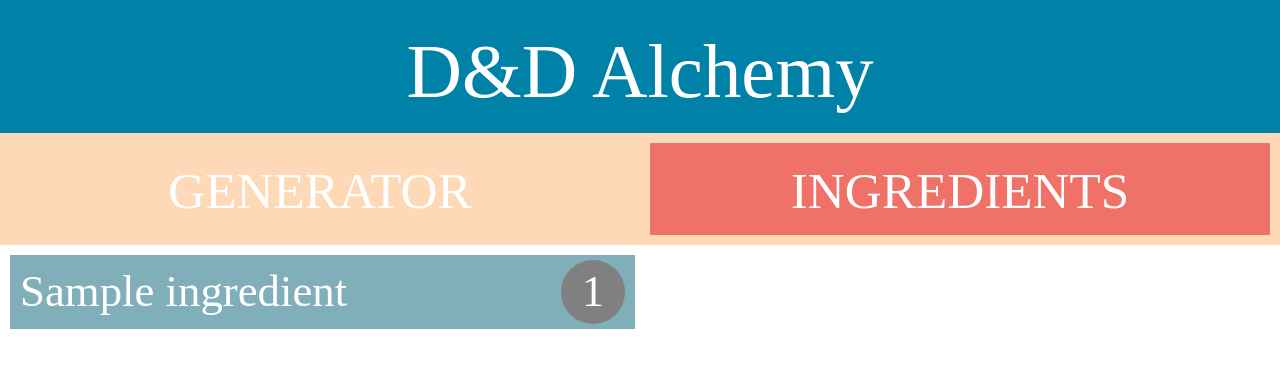
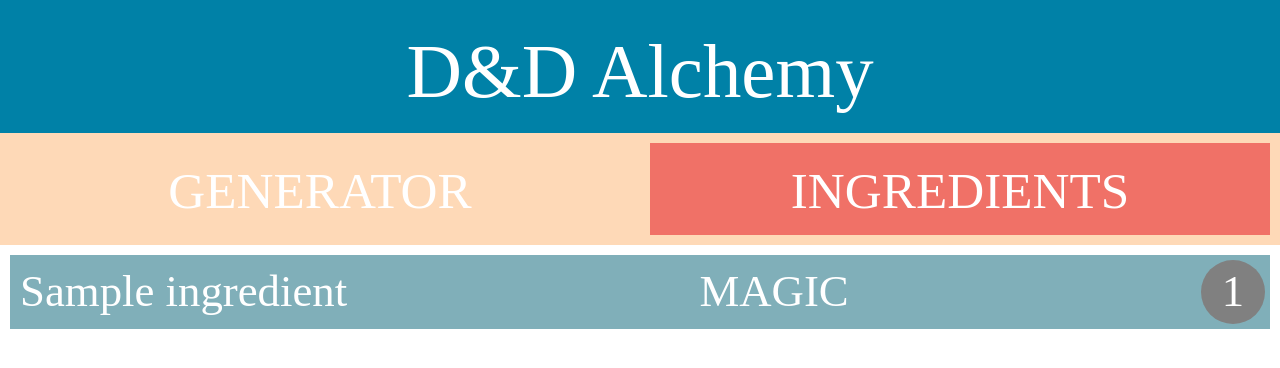
Before and after one commit to Ingubaru/dndAlchemy, a Django app: page /ingredient_list in a window 1280 px wide. Shown: the top 368 px of the page. Run offline with Django 3.2, Linux system fonts and the light colour scheme; tables that the repository leaves empty hold one stand-in row (values such as "Sample post"); some libraries are stand-ins or nearby versions.

Commit message:
Change ingredient list

```diff
--- a/herbalism/static/css/herbalism.css
+++ b/herbalism/static/css/herbalism.css
@@ -48,29 +48,6 @@ h1, h2, h3, h4 {
 /*------------------------------------------------------
 	INGREDIENT LIST
 ------------------------------------------------------*/
-.ingredient-list {
-	display: flex;
-	flex-wrap: wrap;
-	margin: 5px;
-}
-
-.ingredient-item {
-	background-color: #80AFB9;
-	font-family: 'Lobster';
-	font-size: 3.5vw;
-	text-align:  left;
-	color: white;
-	padding: 5px 10px 5px 10px;
-	width: 50%;
-	border: 5px solid white;
-	display: flex;
-	flex-wrap: nowrap;
-}
-
-.ingredient-list a {
-	color: white;
-}
-
 .ingredient-rarity {
 	text-align: center;
 	width: 5vw;
@@ -88,7 +65,7 @@ h1, h2, h3, h4 {
 	border: 10px solid white;
 }
 
-.card a {
+.ingredient-name a{
 	color: white;
 }
 
--- a/herbalism/templates/herbalism/ingredient_detail.html
+++ b/herbalism/templates/herbalism/ingredient_detail.html
@@ -8,7 +8,7 @@
 	<div class="card">
 		<div class="card-header">
 			<!-- Name of ingredient -->
-			<div><a href="{% url 'ingredient_list' %}">{{ ingredient.name }}</a></div>
+			<div class="ingredient-name"><a href="{% url 'ingredient_list' %}">{{ ingredient.name }}</a></div>
 
 			<!-- Name of ingredient -->
 			{% if ingredient.isMagic %}
@@ -32,7 +32,7 @@
 			<hr>
 			<div><b>Эффект</b> {{ ingredient.effect|linebreaks }}</div>
 			<hr>
-			<div><b>Описание</b> {{ ingredient.description|linebreaks }}</div>
+			<div><b>Описание</b> {{ ingredient.description|linebreaks|urlize }}</div>
 		</div>
 	</div>
 {% endblock %}
--- a/herbalism/templates/herbalism/ingredient_list.html
+++ b/herbalism/templates/herbalism/ingredient_list.html
@@ -5,17 +5,29 @@
 		<div class="menu-tab" ><h2><a href="{% url 'generator_menu' %}">GENERATOR</a></h2></div>
 		<div class="menu-tab" style="background-color: #F07167"><h2><a href="{% url 'ingredient_list' %}">INGREDIENTS</a></h2></div>
 	</div>
-	<div class="ingredient-list">
 	{% for ingredient in ingredients %}
+		<div class="card">
+			<div class="card-header">
+				<!-- Name of ingredient -->
+				<div class="ingredient-name"><a href="{% url 'ingredient_detail' pk=ingredient.pk %}">{{ ingredient.name }}</a></div>
+
+				<!-- Name of ingredient -->
+				{% if ingredient.isMagic %}
+					<div id="magic">MAGIC</div>
+				{% else %}
+					<div id="magic"></div>
+				{% endif %}
+
 				{% if ingredient.rarity == "1" %}
-				<div class="ingredient-item"><a href="{% url 'ingredient_detail' pk=ingredient.pk %}">{{ ingredient.name }}</a><div class="ingredient-rarity" style="background-color: #8AFF80">{{ ingredient.difficult }}</div></div>
+					<div class="ingredient-rarity" style="background-color: #8AFF80">{{ ingredient.difficult }} </div>
 				{% elif ingredient.rarity == "2" %}
-				<div class="ingredient-item"><a href="{% url 'ingredient_detail' pk=ingredient.pk %}">{{ ingredient.name }}</a><div class="ingredient-rarity" style="background-color: #80B5FF">{{ ingredient.difficult }}</div></div>
+					<div class="ingredient-rarity" style="background-color: #80B5FF">{{ ingredient.difficult }} </div>
 				{% elif ingredient.rarity == "3" %}
-				<div class="ingredient-item"><a href="{% url 'ingredient_detail' pk=ingredient.pk %}">{{ ingredient.name }}</a><div class="ingredient-rarity" style="background-color: #FF8080">{{ ingredient.difficult }}</div></div>
+					<div class="ingredient-rarity" style="background-color: #FF8080">{{ ingredient.difficult }} </div>
 				{% else %}
-				<div class="ingredient-item"><a href="{% url 'ingredient_detail' pk=ingredient.pk %}">{{ ingredient.name }}</a><div class="ingredient-rarity" style="background-color: #808080">{{ ingredient.difficult }}</div></div>
+					<div class="ingredient-rarity" style="background-color: #808080">{{ ingredient.difficult }} </div>
 				{% endif %}
+			</div>
+		</div>
 	{% endfor %}
-	</div>
 {% endblock %}
```
Lines whose indentation alone changed are shown as unchanged.
